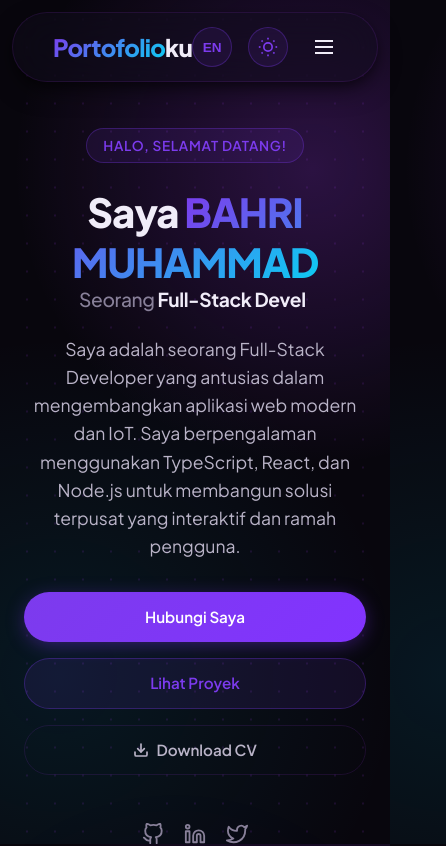
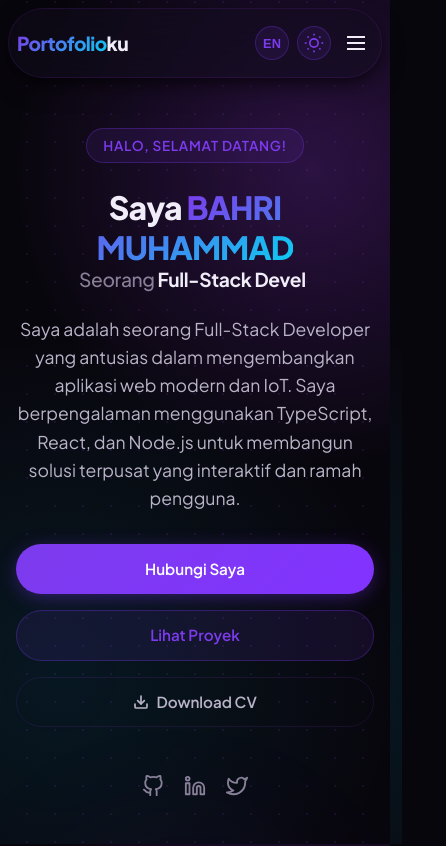
Before and after one commit to bahriayet/portofolioku, a React (Vite) app: page / in a window 390 px wide. Shown: the top 846 px of the page, 446 px wide, since content can reach past the window. Built offline with nearby package versions, Linux system fonts and the light colour scheme.

Commit message:
resvonsip

```diff
--- a/src/App.css
+++ b/src/App.css
@@ -184,6 +184,11 @@
   margin: 0 1rem;
   animation: slide-down-fade 0.3s cubic-bezier(0.16, 1, 0.3, 1) forwards;
   transform-origin: top;
+  /* Improve mobile menu readability on top of page content */
+  background: var(--bg-card-hover) !important;
+  backdrop-filter: blur(25px);
+  -webkit-backdrop-filter: blur(25px);
+  border: 1px solid var(--border-color);
 }
 
 @keyframes slide-down-fade {
@@ -1338,6 +1343,12 @@
     display: flex;
   }
 
+  /* Projects grid adjustment to prevent overflow */
+  .projects-grid {
+    grid-template-columns: 1fr;
+    gap: 1.5rem;
+  }
+
   /* Timeline adjustment for mobile (convert to single column) */
   .timeline-line {
     left: 20px;
@@ -1393,9 +1404,35 @@
 
 /* Phone */
 @media (max-width: 480px) {
+  /* Reduce global container margin/padding on small viewports */
+  .container {
+    padding: 0 1rem;
+  }
+
   .navbar-header {
-    width: calc(100% - 1.5rem);
-    top: 0.75rem;
+    width: calc(100% - 1rem);
+    top: 0.5rem;
+    padding: 0 0.5rem;
+  }
+
+  .navbar-header .container {
+    padding: 0;
+  }
+
+  .logo-brand {
+    font-size: 1.2rem;
+  }
+
+  .nav-controls {
+    gap: 0.5rem;
+  }
+
+  .theme-toggle-btn,
+  .lang-toggle-btn,
+  .mobile-menu-btn {
+    width: 34px;
+    height: 34px;
+    font-size: 0.8rem;
   }
 
   .hero-actions {
@@ -1413,8 +1450,33 @@
     height: 260px;
   }
 
-  .about-bio, .about-skills, .contact-info, .contact-form-wrapper {
-    padding: 1.5rem;
+  /* Scale down huge heading to prevent awkward line breaks */
+  h1 {
+    font-size: clamp(2rem, 8vw, 2.8rem);
+  }
+
+  .about-bio,
+  .about-skills,
+  .contact-info,
+  .contact-form-wrapper {
+    padding: 1.25rem;
+  }
+
+  .project-info {
+    padding: 1.25rem;
+  }
+
+  .timeline-card {
+    padding: 1.25rem;
+  }
+
+  .contact-detail-item strong {
+    word-break: break-word;
+    font-size: 0.95rem;
+  }
+
+  .form-submit-btn {
+    width: 100%;
   }
 
   .footer-links {
```
